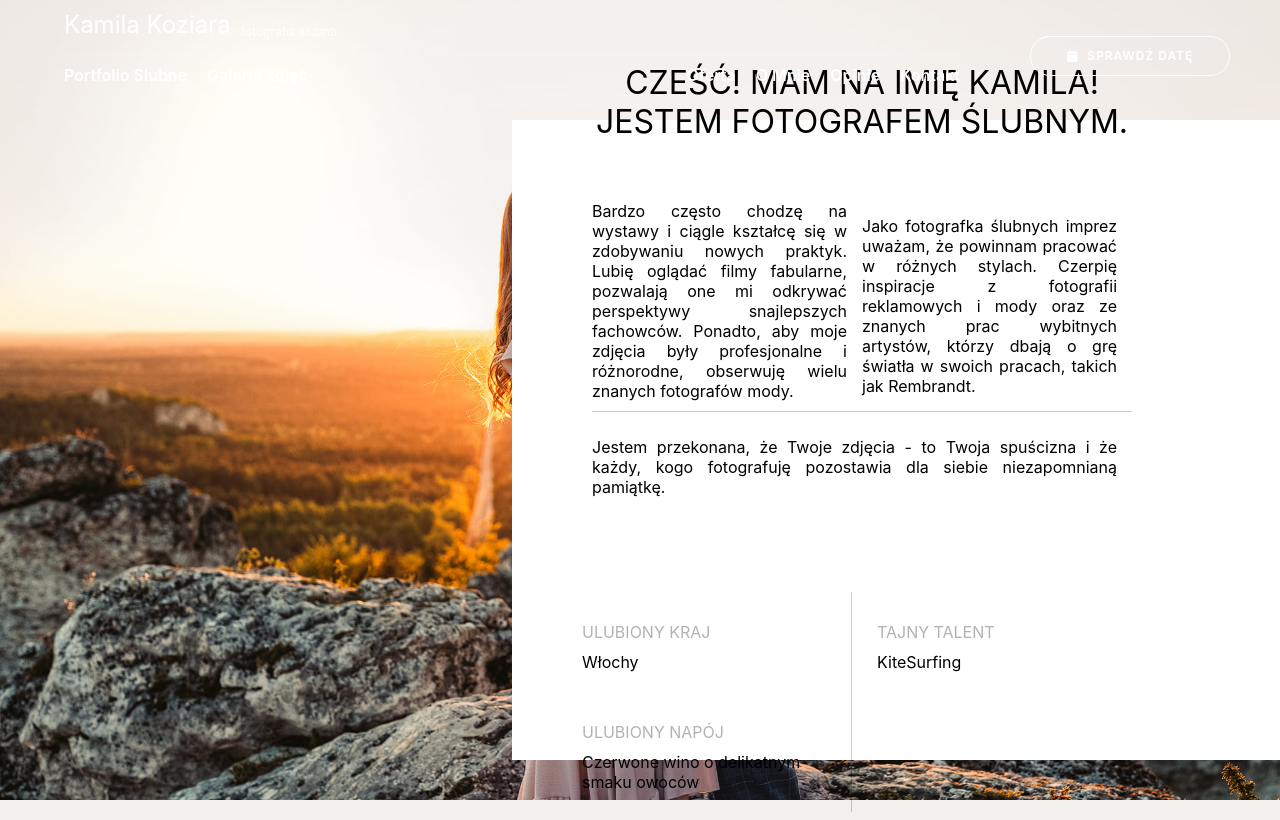
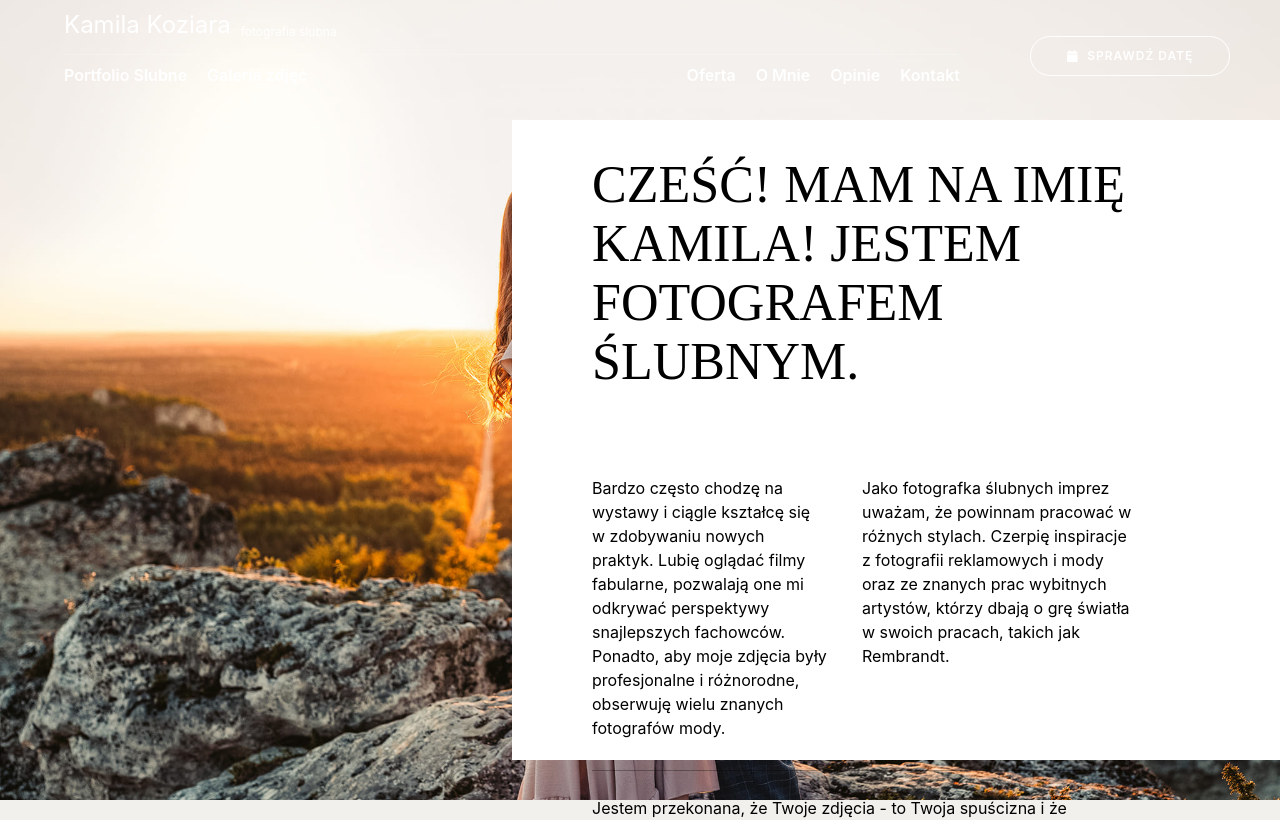
Before and after one commit to Zaniew1/NEXT-PhotographySite, a Next.js app: page /about in a window 1280 px wide. Shown: the top 820 px of the page. Built offline with nearby package versions, Linux system fonts and the light colour scheme.

Commit message:
add style AboutInformations

```diff
--- a/Components/AboutPage/AboutInformations.module.css
+++ b/Components/AboutPage/AboutInformations.module.css
@@ -1,46 +1,59 @@
+@import url('https://fonts.googleapis.com/css2?family=Noto+Serif+JP:wght@200;300;400;700&display=swap');
+
+
 .about__wrapper{
     display: flex;
     flex-direction: column;
     align-items: flex-start;
     justify-content: center;
     background-color: #fff;
+    height: 100%;
+}
+.about__overlap{
+    height: 100%;
 }
 .about__greetting{
     display: none;
-
+    font-family: 'Noto Serif Japanese', serif;
+    font-weight: 200;
     font-size: 32px;
     color: #000;
-    text-align: center;
+    text-align: left;
     text-transform: uppercase;
-    margin: 15px 0px;
+    margin: 35px 30px;
 }
 .about__description{
     display: flex;
     justify-content: center;
     align-items: center;
     flex-direction: column;
-    margin: 50px 30px;
+    margin: 20px 30px;
     padding-bottom: 35px;
 }
+.about__upper__paragraph{
+    display: flex;
+    justify-content: flex-start;
+    align-items: flex-start;
+    margin: 35px 0;
+    padding: 0 0 30px 0;
+    border-bottom: 1px solid rgba(0,0,0,0.3)
+}
 .about__paragraph{
-    padding: 10px 0;
-    text-align: justify;
+    line-height: 1.5;
+
 }
-.about__paragraph:nth-of-type(2){
-    border-bottom: 1px solid rgba(0,0,0,0.2);
-    padding-bottom: 45px;
+.about__paragraph:nth-of-type(1){
+    padding-right: 35px;
 }
-.about__paragraph:nth-of-type(3){
-    padding-top: 25px;
-}
+
 .about__facts{
     display:flex;
     flex-wrap: wrap;
-    margin: 20px;
+    margin: 10px 30px;
     width: 100%;
 }
 .about__fact{
-    padding: 20px 0;
+    padding: 10px 0;
     width: 100%;
     height: 100%;
 }
@@ -70,31 +83,29 @@
         align-items: center;
         flex-direction: row;
         flex-wrap: wrap;
-        margin: 50px 30px;
-        padding-bottom: 35px;
+        margin: 0px 30px;
+        padding-bottom: 15px;
+    }
+    .about__upper__paragraph{
+        display: flex;
+        justify-content: flex-start;
+        align-items: flex-start;
+        margin: 25px 0;
+        padding: 0 0 30px 0;
+        border-bottom: 1px solid rgba(0,0,0,0.3)
     }
     .about__paragraph{
+        display: flex;
         width: 45%;
+        padding: 0;
         flex-grow: 1;
-    }
-    .about__paragraph{
-        padding: 10px 15px 10px 0;
-
-    }
-
-    .about__paragraph:nth-of-type(3){
-        border-top: 1px solid rgba(0,0,0,0.2);
     }
     .about__paragraph:nth-of-type(2){
         padding-bottom: 0;
-        border: none
     }
 
-    .about__fact:nth-of-type(odd){
-        border-right: 1px solid rgba(0,0,0,0.2)
-    }
     .about__fact:nth-of-type(2){
-        padding: 20px 25px;
+        padding: 10px 25px;
 
     }
     .about__fact{
@@ -104,9 +115,23 @@
         margin: 0 20px 0 20px
     }
 }
+@media(min-width: 850px){
+    .about__description{
+
+        margin: 60px 30px;
+    }
+}
+@media(min-width: 1000px){
+   .about__greetting{
+    font-size: 42px;
+   }
+}
 @media(min-width: 1280px){
 .about__overlap{
     max-width: 600px;
     margin: 0 50px 0 50px
 }
+.about__greetting{
+    font-size: 52px;
+   }
 }
--- a/Components/AboutPage/AboutInformations.tsx
+++ b/Components/AboutPage/AboutInformations.tsx
@@ -5,8 +5,10 @@ export const AboutInformations = () =>{
             <div className={classes.about__overlap}>
                 <p className={classes.about__greetting}>CZEŚĆ! MAM NA IMIĘ Kamila! JESTEM FOTOGRAFEM ŚLUBNYM.</p>
                 <div className={classes.about__description}>
-                    <p className={classes.about__paragraph}>Bardzo często chodzę na wystawy i ciągle kształcę się w zdobywaniu nowych praktyk. Lubię oglądać filmy fabularne, pozwalają one mi odkrywać perspektywy snajlepszych fachowców. Ponadto, aby moje zdjęcia były profesjonalne i różnorodne, obserwuję wielu znanych fotografów mody.</p>
-                    <p className={classes.about__paragraph}> Jako fotografka ślubnych imprez uważam, że powinnam pracować w różnych stylach. Czerpię inspiracje z fotografii reklamowych i mody oraz ze znanych prac wybitnych artystów, którzy dbają o grę światła w swoich pracach, takich jak Rembrandt.</p>
+                    <div className={classes.about__upper__paragraph}>
+                        <p className={classes.about__paragraph}>Bardzo często chodzę na wystawy i ciągle kształcę się w zdobywaniu nowych praktyk. Lubię oglądać filmy fabularne, pozwalają one mi odkrywać perspektywy snajlepszych fachowców. Ponadto, aby moje zdjęcia były profesjonalne i różnorodne, obserwuję wielu znanych fotografów mody.</p>
+                        <p className={classes.about__paragraph}> Jako fotografka ślubnych imprez uważam, że powinnam pracować w różnych stylach. Czerpię inspiracje z fotografii reklamowych i mody oraz ze znanych prac wybitnych artystów, którzy dbają o grę światła w swoich pracach, takich jak Rembrandt.</p>
+                    </div>
                     <p className={classes.about__paragraph}> Jestem przekonana, że Twoje zdjęcia - to Twoja spuścizna i że każdy, kogo fotografuję pozostawia dla siebie niezapomnianą pamiątkę.</p>
                 </div>
                 <div className={classes.about__facts}>
```
